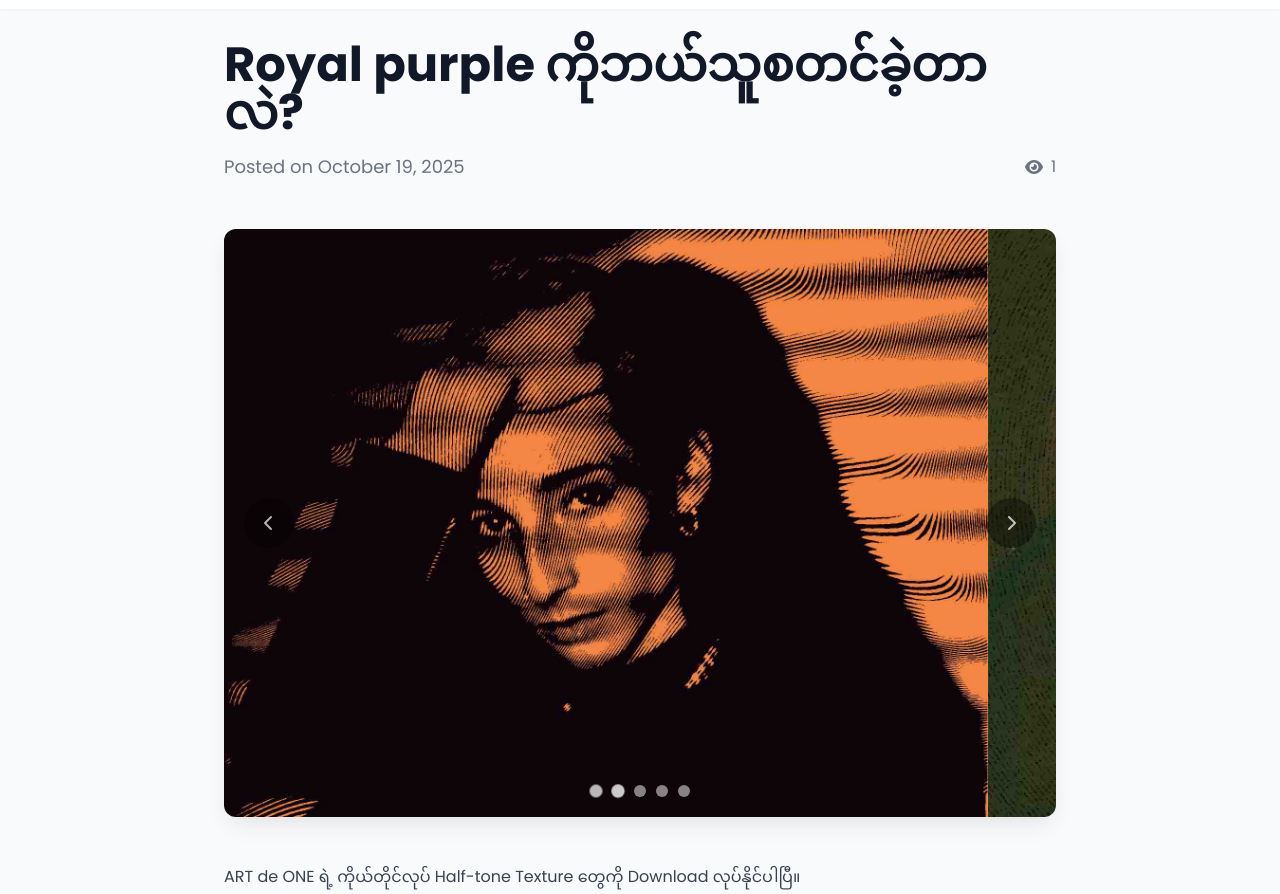
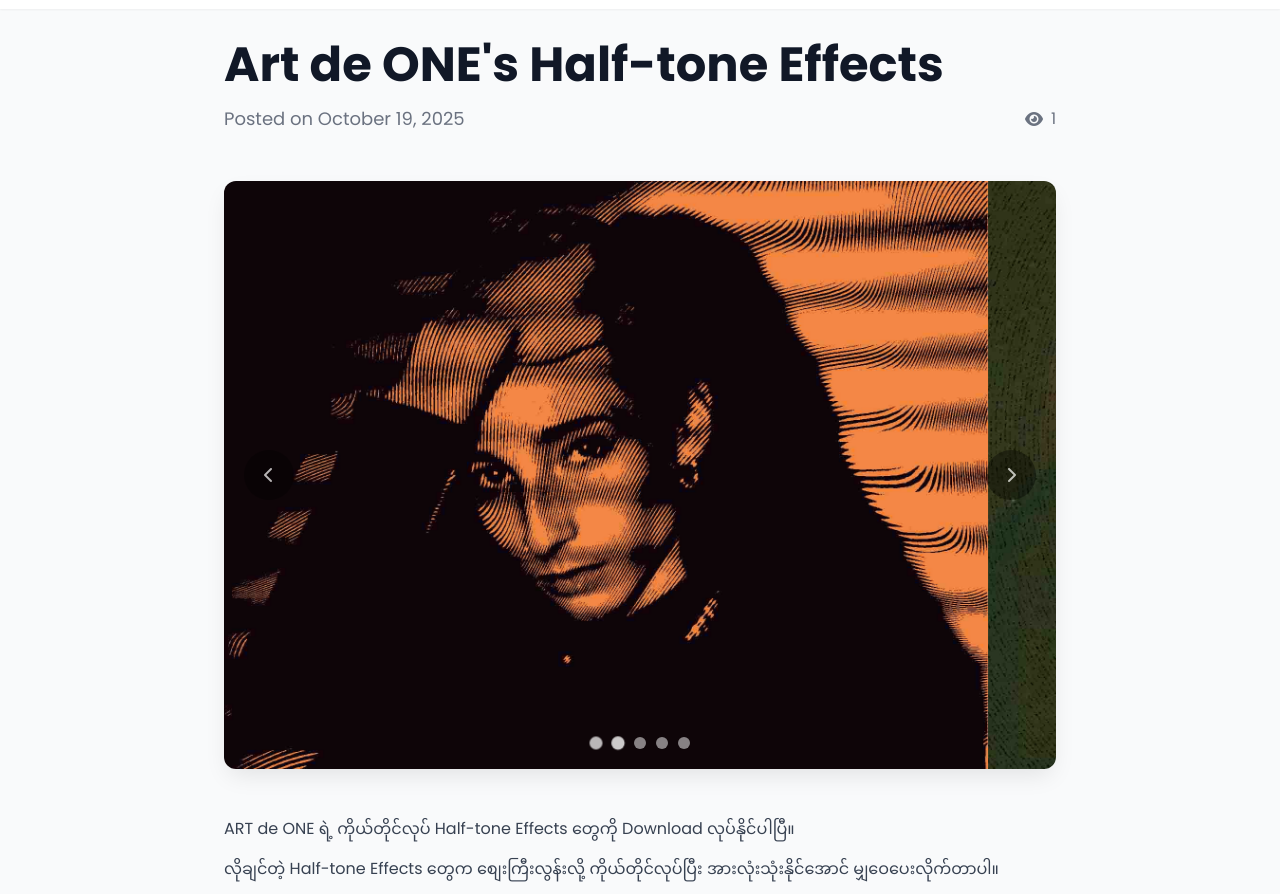
Before and after one commit to artdeone/artdeone.com, a plain HTML site: page posts/post-8/post-8.html in a window 1280 px wide. Shown: the part 55-949 px from the top of the page. Drawn offline with nearby package versions, Linux system fonts and the light colour scheme.

Commit message:
Change text in blog 8

```diff
--- a/posts/post-8/post-8.html
+++ b/posts/post-8/post-8.html
@@ -193,7 +193,7 @@
         <div class="max-w-4xl mx-auto px-4 sm:px-6 lg:px-8">
 
             <div class="mb-12">
-                <h1 class="text-4xl md:text-5xl font-bold text-gray-900 leading-[1.5]">Royal purple ကိုဘယ်သူစတင်ခဲ့တာလဲ?</h1>
+                <h1 class="text-4xl md:text-5xl font-bold text-gray-900 leading-[1.5]">Art de ONE's Half-tone Effects</h1>
                 <div class="mt-4 flex items-center justify-between">
                     <p class="text-lg text-gray-500">Posted on October 19, 2025</p>
                     <div class="flex items-center text-gray-500">
@@ -239,12 +239,12 @@
 
             <article class="prose lg:prose-xl max-w-none text-gray-700">
                 <p class="mb-4">
-                ART de ONE ရဲ့ ကိုယ်တိုင်လုပ် Half-tone Texture တွေကို Download လုပ်နိုင်ပါပြီ။
+                ART de ONE ရဲ့ ကိုယ်တိုင်လုပ် Half-tone Effects တွေကို Download လုပ်နိုင်ပါပြီ။
                 </p>
 
                 <p class="mb-4">
                         <p class="mb-4">
-                        လိုချင်တဲ့ Half-tone Texture တွေက စျေးကြီးလွန်းလို့ ကိုယ်တိုင်လုပ်ပြီး အားလုံးသုံးနိုင်အောင် မျှဝေပေးလိုက်တာပါ။
+                        လိုချင်တဲ့ Half-tone Effects တွေက စျေးကြီးလွန်းလို့ ကိုယ်တိုင်လုပ်ပြီး အားလုံးသုံးနိုင်အောင် မျှဝေပေးလိုက်တာပါ။
                         </p>
                 </p>
 
```
